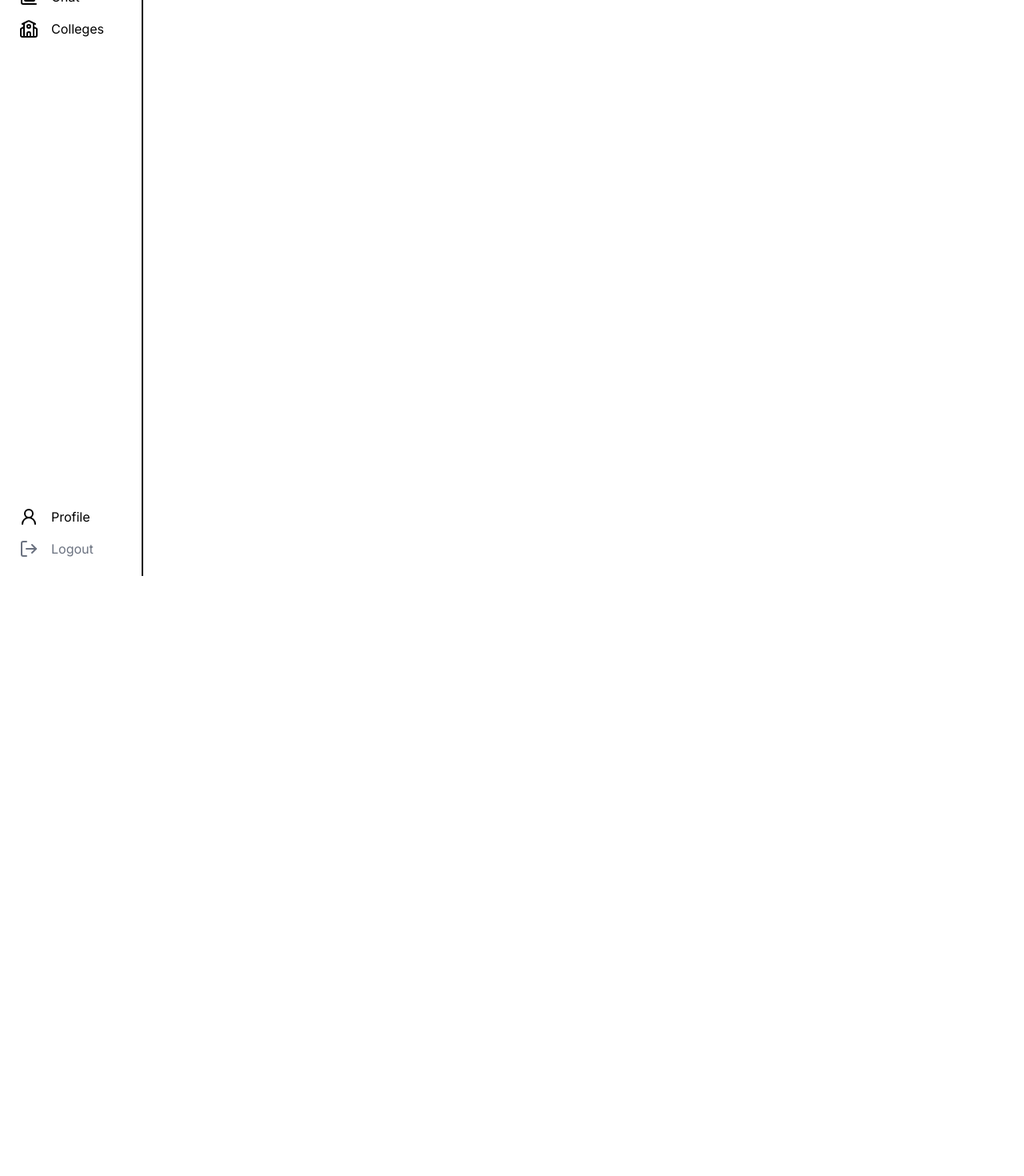
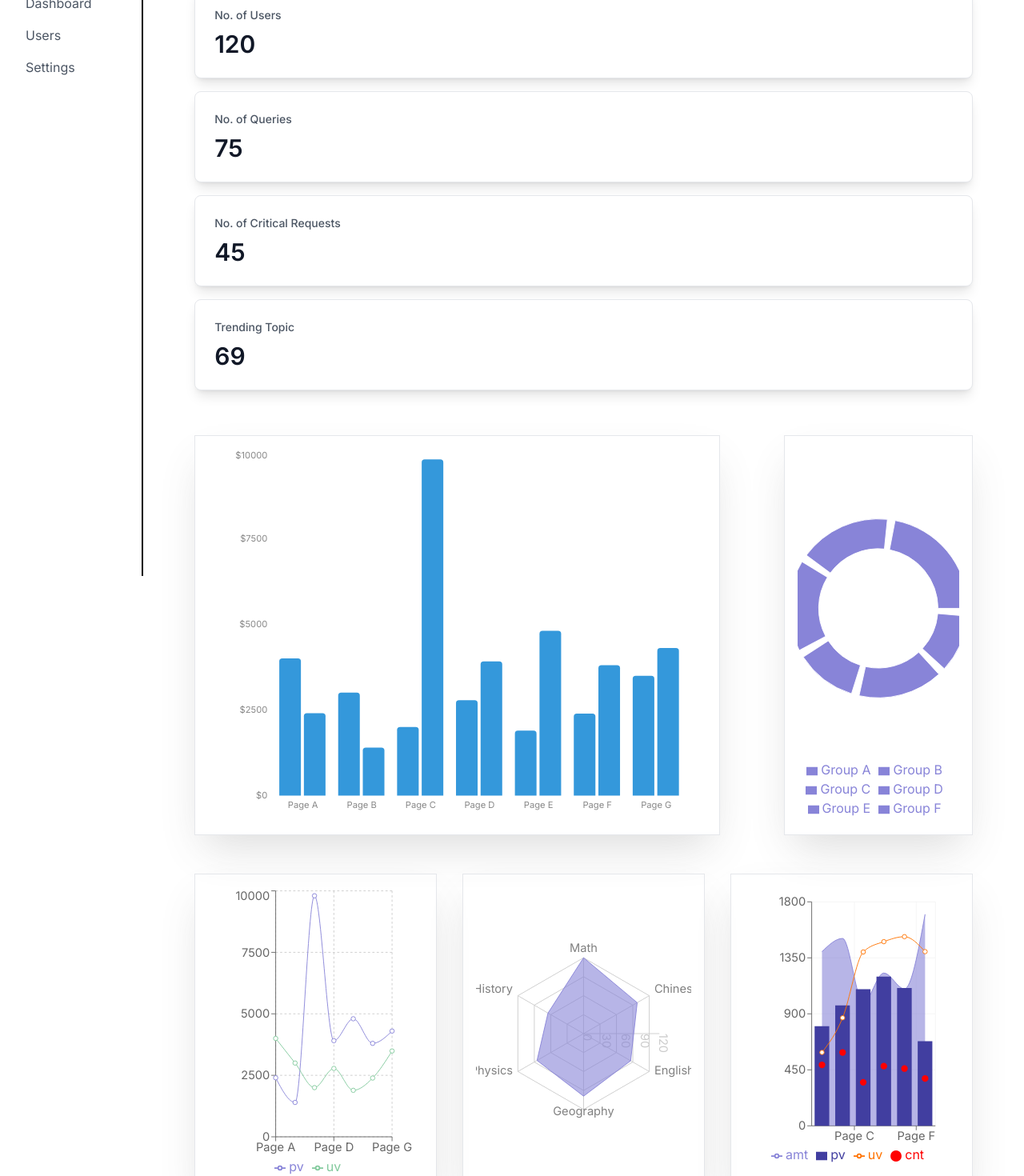
Before and after one commit to NilanchalaPanda/campusPro, a Next.js app: page /admin in a window 1280 px wide. Shown: the part 80-1550 px from the top of the page at 80% size. Before the commit the page ends 800 px from the top, so only its background shows below. Built offline with nearby package versions, Linux system fonts and the light colour scheme.

Commit message:
added admin page with graphs

```diff
--- /dev/null
+++ b/app/(AdminInterface)/admin/dashboard/page.jsx
@@ -0,0 +1,11 @@
+import { AreaChart, Area, XAxis, YAxis, Tooltip, ResponsiveContainer } from 'recharts';
+
+const dashboard = () => {
+    return (
+        <div>
+
+        </div>
+    );
+}
+
+export default dashboard;
--- /dev/null
+++ b/app/(AdminInterface)/admin/layout.jsx
@@ -0,0 +1,40 @@
+import { Inter } from 'next/font/google';
+import '../../globals.css';
+import Link from 'next/link';
+import Card from '@/app/components/Card';
+
+const inter = Inter({ subsets: ['latin'] });
+
+export const metadata = {
+  title: 'Admin Dashboard',
+  description: 'Admin dashboard with metrics and navigation',
+};
+
+export default function AdminPage({ children }) {
+  return (
+    <html lang="en">
+      <body className={inter.className}>
+        <div className='flex h-screen'>
+          {/* Sidebar */}
+          <div className='w-[14%] p-4 border-r-2 border-black md:w-[8%] lg:w-[16%] xl:w-[14%]'>
+            <Link href='/' className='flex items-center justify-center gap-2 lg:justify-start'>
+              LO
+              <span className='hidden font-bold lg:block'>CampusPro</span>
+            </Link>
+            {/* Admin Sidebar Links or Components */}
+            <div className='mt-6'>
+              {/* Example sidebar links */}
+              <Link href='/admin/dashboard' className='block py-2 px-4 text-gray-600 hover:bg-gray-200 rounded'>Dashboard</Link>
+              <Link href='/admin/users' className='block py-2 px-4 text-gray-600 hover:bg-gray-200 rounded'>Users</Link>
+              <Link href='/admin/settings' className='block py-2 px-4 text-gray-600 hover:bg-gray-200 rounded'>Settings</Link>
+            </div>
+          </div>
+          {/* Main Content */}
+          <main className='flex-1 p-8'>
+            {children}
+          </main>
+        </div>
+      </body>
+    </html>
+  );
+}
--- /dev/null
+++ b/app/(AdminInterface)/admin/page.jsx
@@ -0,0 +1,209 @@
+import Card from "@/app/components/Card";
+import { LineChart, Line, XAxis, YAxis, CartesianGrid, Tooltip, Legend, ResponsiveContainer } from 'recharts';
+import Graphs from "@/app/components/Graphs";
+
+const data = [
+    {
+      name: "Page A",
+      uv: 4000,
+      pv: 2400,
+      amt: 2400,
+    },
+    {
+      name: "Page B",
+      uv: 3000,
+      pv: 1398,
+      amt: 2210,
+    },
+    {
+      name: "Page C",
+      uv: 2000,
+      pv: 9800,
+      amt: 2290,
+    },
+    {
+      name: "Page D",
+      uv: 2780,
+      pv: 3908,
+      amt: 2000,
+    },
+    {
+      name: "Page E",
+      uv: 1890,
+      pv: 4800,
+      amt: 2181,
+    },
+    {
+      name: "Page F",
+      uv: 2390,
+      pv: 3800,
+      amt: 2500,
+    },
+    {
+      name: "Page G",
+      uv: 3490,
+      pv: 4300,
+      amt: 2100,
+    },
+  ];
+
+  const data01 = [
+    { name: "Group A", value: 400 },
+    { name: "Group B", value: 300 },
+    { name: "Group C", value: 300 },
+    { name: "Group D", value: 200 },
+    { name: "Group E", value: 278 },
+    { name: "Group F", value: 189 },
+  ];
+
+  const data3 = [
+    {
+      name: "Page A",
+      uv: 4000,
+      pv: 2400,
+      amt: 2400,
+    },
+    {
+      name: "Page B",
+      uv: 3000,
+      pv: 1398,
+      amt: 2210,
+    },
+    {
+      name: "Page C",
+      uv: 2000,
+      pv: 9800,
+      amt: 2290,
+    },
+    {
+      name: "Page D",
+      uv: 2780,
+      pv: 3908,
+      amt: 2000,
+    },
+    {
+      name: "Page E",
+      uv: 1890,
+      pv: 4800,
+      amt: 2181,
+    },
+    {
+      name: "Page F",
+      uv: 2390,
+      pv: 3800,
+      amt: 2500,
+    },
+    {
+      name: "Page G",
+      uv: 3490,
+      pv: 4300,
+      amt: 2100,
+    },
+  ];
+
+  const data4 = [
+    {
+      subject: "Math",
+      A: 120,
+      B: 110,
+      fullMark: 150,
+    },
+    {
+      subject: "Chinese",
+      A: 98,
+      B: 130,
+      fullMark: 150,
+    },
+    {
+      subject: "English",
+      A: 86,
+      B: 130,
+      fullMark: 150,
+    },
+    {
+      subject: "Geography",
+      A: 99,
+      B: 100,
+      fullMark: 150,
+    },
+    {
+      subject: "Physics",
+      A: 85,
+      B: 90,
+      fullMark: 150,
+    },
+    {
+      subject: "History",
+      A: 65,
+      B: 85,
+      fullMark: 150,
+    },
+  ];
+
+  const data5 = [
+    {
+      name: "Page A",
+      uv: 590,
+      pv: 800,
+      amt: 1400,
+      cnt: 490,
+    },
+    {
+      name: "Page B",
+      uv: 868,
+      pv: 967,
+      amt: 1506,
+      cnt: 590,
+    },
+    {
+      name: "Page C",
+      uv: 1397,
+      pv: 1098,
+      amt: 989,
+      cnt: 350,
+    },
+    {
+      name: "Page D",
+      uv: 1480,
+      pv: 1200,
+      amt: 1228,
+      cnt: 480,
+    },
+    {
+      name: "Page E",
+      uv: 1520,
+      pv: 1108,
+      amt: 1100,
+      cnt: 460,
+    },
+    {
+      name: "Page F",
+      uv: 1400,
+      pv: 680,
+      amt: 1700,
+      cnt: 380,
+    },
+  ];
+
+const adminPage = () => {
+    return (
+        <div className="p-8 space-y-4">
+            <Card subheading="No. of Users" count={120} />
+            <Card subheading="No. of Queries" count={75} />
+            <Card subheading="No. of Critical Requests" count={45} />
+            <Card subheading="Trending Topic" count={69} />
+
+            <div className="pt-10">
+          <Graphs
+            data={data}
+            data01={data01}
+            data3={data3}
+            data4={data4}
+            data5={data5}
+          />
+        </div>
+        </div>
+     );
+}
+
+export default adminPage;
--- /dev/null
+++ b/app/components/Card.jsx
@@ -0,0 +1,17 @@
+// components/Card.js
+import React from 'react';
+
+const Card = ({ subheading, count }) => {
+  return (
+    <div className="bg-white shadow-lg rounded-lg p-6 border border-gray-200 dark:bg-gray-800 dark:border-gray-700">
+      <div className="text-sm font-medium text-gray-600 dark:text-gray-300">
+        {subheading}
+      </div>
+      <div className="text-3xl font-semibold text-gray-900 dark:text-gray-100 mt-2">
+        {count}
+      </div>
+    </div>
+  );
+};
+
+export default Card;
--- /dev/null
+++ b/app/components/Graphs.jsx
@@ -0,0 +1,111 @@
+"use client";
+
+import { useEffect, useState } from "react";
+import {
+  Bar,
+  BarChart,
+  LineChart,
+  PieChart,
+  RadarChart,
+  ComposedChart,
+  ResponsiveContainer,
+  Tooltip,
+  XAxis,
+  YAxis,
+  CartesianGrid,
+  Legend,
+  Pie,
+  Line,
+  Radar,
+  PolarGrid,
+  PolarAngleAxis,
+  PolarRadiusAxis,
+  Area,
+  Scatter,
+} from "recharts";
+
+const Graphs = ({ data, data01, data3, data4, data5 }) => {
+  const [mounted, setMounted] = useState(false);
+
+  useEffect(() => {
+    setMounted(true);
+  }, []);
+
+  if (!mounted) {
+    return null;
+  }
+
+  return (
+    <div>
+      {/* Bar and Pie Charts */}
+      <div className="grid grid-cols-1 lg:grid-cols-10 gap-20">
+        {/* Bar Chart */}
+        <div className="lg:col-span-7">
+          <ResponsiveContainer className="p-4 shadow-2xl shadow-neutral-600/20 border" height={500} width="100%">
+            <BarChart data={data}>
+              <XAxis dataKey="name" stroke="#888888" fontSize={12} tickLine={false} axisLine={false} />
+              <YAxis stroke="#888888" fontSize={12} tickLine={false} axisLine={false} tickFormatter={(value) => `$${value}`} />
+              <Tooltip itemStyle={{ fontWeight: 400, color: "#000" }} contentStyle={{ backgroundColor: "#fff" }} />
+              <Bar dataKey="uv" fill="#3498db" radius={[4, 4, 0, 0]} />
+              <Bar dataKey="pv" fill="#3498db" radius={[4, 4, 0, 0]} />
+            </BarChart>
+          </ResponsiveContainer>
+        </div>
+
+        {/* Pie Chart */}
+        <div className="lg:col-span-3">
+          <ResponsiveContainer className="flex items-center justify-center p-4 shadow-2xl shadow-neutral-600/20 border" width="100%" height={500}>
+            <PieChart>
+              <Pie data={data01} innerRadius={80} outerRadius={120} fill="#8884d8" paddingAngle={5} dataKey="value" />
+              <Tooltip />
+              <Legend />
+            </PieChart>
+          </ResponsiveContainer>
+        </div>
+      </div>
+
+      {/* Line, Radar, and Composed Charts */}
+      <div className="grid grid-cols-1 lg:grid-cols-12 gap-8">
+        {/* Line Chart */}
+        <ResponsiveContainer className="p-4 shadow-2xl col-span-4 mt-12 shadow-neutral-600/20 border" width="100%" height={400}>
+          <LineChart data={data3} margin={{ top: 5, right: 30, left: 20, bottom: 5 }}>
+            <CartesianGrid strokeDasharray="3 3" />
+            <XAxis dataKey="name" />
+            <YAxis />
+            <Tooltip />
+            <Legend />
+            <Line type="monotone" dataKey="pv" stroke="#8884d8" activeDot={{ r: 8 }} />
+            <Line type="monotone" dataKey="uv" stroke="#82ca9d" />
+          </LineChart>
+        </ResponsiveContainer>
+
+        {/* Radar Chart */}
+        <ResponsiveContainer className="p-4 shadow-2xl col-span-4 mt-12 shadow-neutral-600/20 border" width="100%" height={400}>
+          <RadarChart cx="50%" cy="50%" outerRadius="80%" data={data4}>
+            <PolarGrid />
+            <PolarAngleAxis dataKey="subject" />
+            <PolarRadiusAxis />
+            <Radar name="Mike" dataKey="A" stroke="#8884d8" fill="#8884d8" fillOpacity={0.6} />
+          </RadarChart>
+        </ResponsiveContainer>
+
+        {/* Composed Chart */}
+        <ResponsiveContainer className="p-4 shadow-2xl mt-12 col-span-4 shadow-neutral-600/20 border" width="100%" height={400}>
+          <ComposedChart data={data5} margin={{ top: 20, right: 20, bottom: 20, left: 20 }}>
+            <CartesianGrid stroke="#f5f5f5" />
+            <XAxis dataKey="name" scale="band" />
+            <YAxis />
+            <Tooltip />
+            <Legend />
+            <Area type="monotone" dataKey="amt" fill="#8884d8" stroke="#8884d8" />
+            <Bar dataKey="pv" barSize={20} fill="#413ea0" />
+            <Line type="monotone" dataKey="uv" stroke="#ff7300" />
+            <Scatter dataKey="cnt" fill="red" />
+          </ComposedChart>
+        </ResponsiveContainer>
+      </div>
+    </div>
+  );
+};
+
+export default Graphs;
--- a/package.json
+++ b/package.json
@@ -15,7 +15,8 @@
     "next": "14.2.6",
     "react": "^18",
     "react-dom": "^18",
-    "react-hot-toast": "^2.4.1"
+    "react-hot-toast": "^2.4.1",
+    "recharts": "^2.12.7"
   },
   "devDependencies": {
     "eslint": "^8",
```
Also changed, not shown: 1 other file (tests, documents, lock files or other folders).
